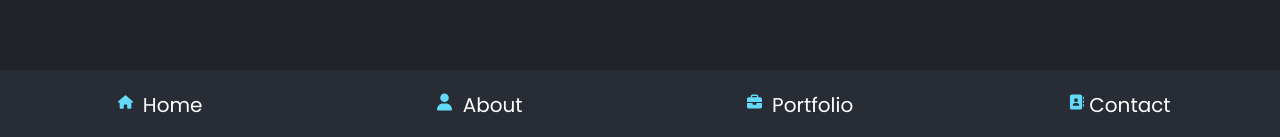
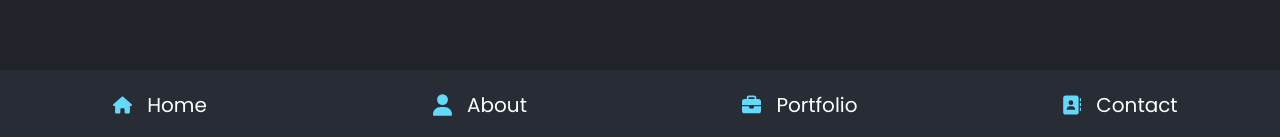
Before and after one commit to lemartins07/portfolio-nextjs, a Next.js app: page / in a window 1280 px wide. Shown: the part 660-797 px from the top of the page. Built offline with nearby package versions, Linux system fonts and the light colour scheme; no server answers; the database is empty.

Commit message:
Fix Home styles

```diff
--- a/src/app/styles.ts
+++ b/src/app/styles.ts
@@ -15,10 +15,8 @@ export const HomeContainer = styled.section`
   }
 `
 
-export const HomeContent = styled.section`
+export const HomeContent = styled.div`
   flex: 1 1 42rem;
-  justify-content: center;
-  align-items: center;
 
   h3 {
     color: ${(props) => props.theme.white};
--- a/src/components/Navlink/index.tsx
+++ b/src/components/Navlink/index.tsx
@@ -6,16 +6,16 @@ export function Navlink() {
   return (
     <NavlinkContainer>
       <Link href="/">
-        <FaHouse /> <span>Home</span>
+        <FaHouse size={24} /> <span>Home</span>
       </Link>
       <Link href="/about">
-        <FaUser /> <span>About</span>
+        <FaUser size={24} /> <span>About</span>
       </Link>
       <Link href="/portfolio">
-        <FaBriefcase /> <span>Portfolio</span>
+        <FaBriefcase size={24} /> <span>Portfolio</span>
       </Link>
       <Link href="/contact">
-        <FaAddressBook />
+        <FaAddressBook size={24} />
         <span>Contact</span>
       </Link>
     </NavlinkContainer>
--- a/src/components/Navlink/styles.ts
+++ b/src/components/Navlink/styles.ts
@@ -12,6 +12,10 @@ export const NavlinkContainer = styled.div`
   align-items: flex-end;
 
   & a {
+    display: flex;
+    align-items: center;
+    justify-content: center;
+    gap: 1rem;
     padding: 2rem;
     font-size: 2rem;
     background: ${(props) => props.theme['gray-500']};
@@ -39,6 +43,7 @@ export const NavlinkContainer = styled.div`
   @media (max-width: 768px) {
     & a svg {
       padding: 0;
+      font-size: 2.5rem;
     }
 
     & a span {
--- a/src/styles/global.ts
+++ b/src/styles/global.ts
@@ -4,7 +4,7 @@ import { createGlobalStyle } from 'styled-components'
 import { Poppins } from 'next/font/google'
 
 const poppins = Poppins({
-  weight: ['400'],
+  weight: ['400', '700'],
   subsets: ['latin'],
 })
 
@@ -47,6 +47,10 @@ export const GlobalStyles = createGlobalStyle`
     padding: 5rem 9%;
   }
 
+  h1, h2, h3 {
+    font-weight: bold;
+  }
+
   @media (max-width: 1200px) {
     html {
       font-size: 55%;
```
